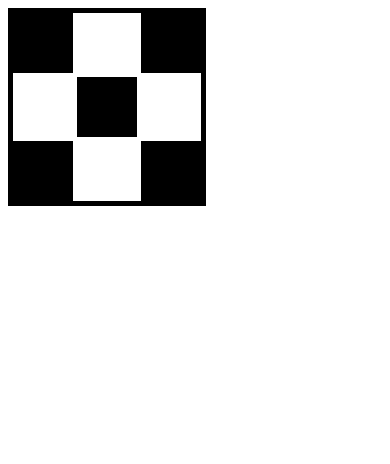
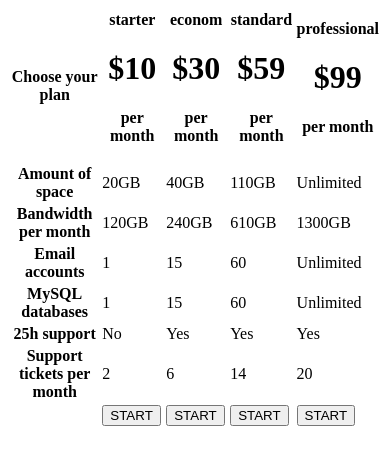
Before and after one commit to Ph4nt0m32/Ph4nt0m32-2023-1-git, a plain HTML site: page pages/third-page.html in a window 390 px wide. Drawn offline with Linux system fonts and the light colour scheme.

Commit message:
Add tablet

```diff
--- a/pages/third-page.html
+++ b/pages/third-page.html
@@ -6,19 +6,68 @@
   <meta name="viewport" content="width=device-width, initial-scale=1.0">
   <title>Document</title>
   <link rel="stylesheet" href="../css/third-page.css">
-</head>
 <body>
-<article class = article>
-  <div class = blackdiv></div>
-  <div class = whitediv></div>
-  <div class = blackdiv></div>
-  <div class = whitediv></div>
-  <div class = blackdiv></div>
-  <div class = whitediv></div>
-  <div class = blackdiv></div>
-  <div class = whitediv></div>
-  <div class = blackdiv></div>
-</article>
+<table>
+  <tr>
+    <th rowspan="2" colspan="2" class = "choose-plan corners-1">Choose your plan</th>
+    <th  class = "th1 starter">starter <p><h1 class = "h1-margin">$10</h1><p class = "p-margin">per month</p></p></th>
+    <th  class = "th1 econom"  >econom <p><h1 class = "h1-margin">$30</h1><p class = "p-margin">per month</p></p></th>
+    <th  class = "th1 standard" >standard <p><h1 class = "h1-margin">$59</h1><p class = "p-margin">per month</p></p></th>
+    <th  class = "th1 professional corners">professional <p><h1 class = "h1-margin">$99</h1><p class = "p-margin">per month</p></p></th>
+  </tr>
+  <thead>
+  </thead>
+  <tbody>
+    <tr>
+    <th scope = "row" colspan="2" class = "greycol">Amount of space</th>
+    <td>20GB</td>
+    <td class = "greycol">40GB</td>
+    <td>110GB</td>
+    <td class = "greycol">Unlimited</td>
+  </tr>
+  <tr>
+    <th scope = "row" colspan="2">Bandwidth per month</th>
+    <td>120GB</td>
+    <td>240GB</td>
+    <td>610GB</td>
+    <td>1300GB</td>
+  </tr>
+  <tr>
+    <th scope = "row" colspan="2" class = "greycol">Email accounts</th>
+    <td>1</td>
+    <td class = "greycol">15</td>
+    <td>60</td>
+    <td class = "greycol">Unlimited</td>
+  </tr>
+  <tr>
+    <th scope = "row" colspan="2">MySQL databases</th>
+    <td>1</td>
+    <td>15</td>
+    <td>60</td>
+    <td>Unlimited</td>
+  </tr>
+  <tr>
+    <th scope = "row" colspan="2" class = "greycol" >25h support</th>
+    <td>No</td>
+    <td class = "greycol">Yes</td>
+    <td>Yes</td>
+    <td class = "greycol">Yes</td>
+  </tr>
+  <tr>
+    <th scope = "row" colspan="2">Support tickets per month</th>
+    <td>2</td>
+    <td>6</td>
+    <td>14</td>
+    <td>20</td>
+  </tr>
+  </tbody>
+  <tfoot><tr>
+    <th scope = "row" colspan="2" class = "greycol" ></th>
+    <td><button>START</button></td>
+    <td class = "greycol corners-1-1"><button>START</button></td>
+    <td><button>START</button></td>
+    <td class = "greycol corners-1-1-1"><button>START</button></td>
+  </tr></tfoot>
+</table>
 </body>
-
 </html>
```
